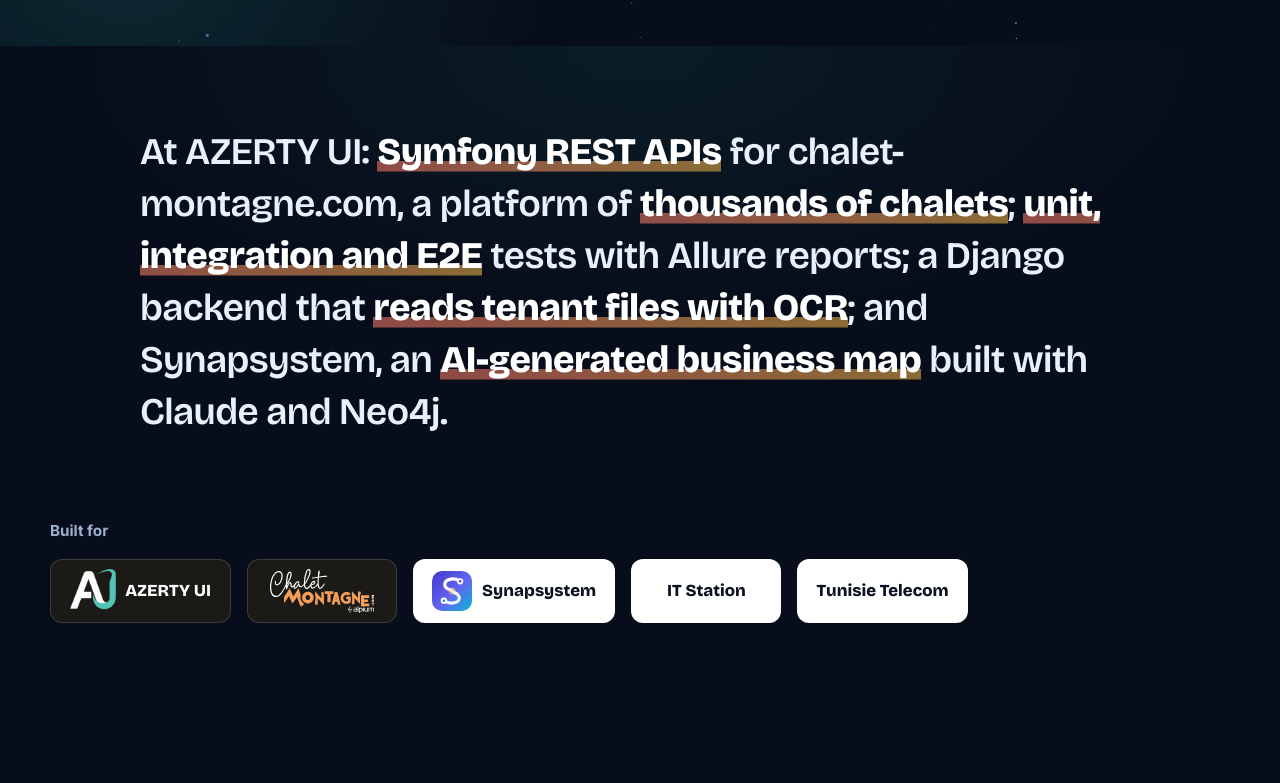
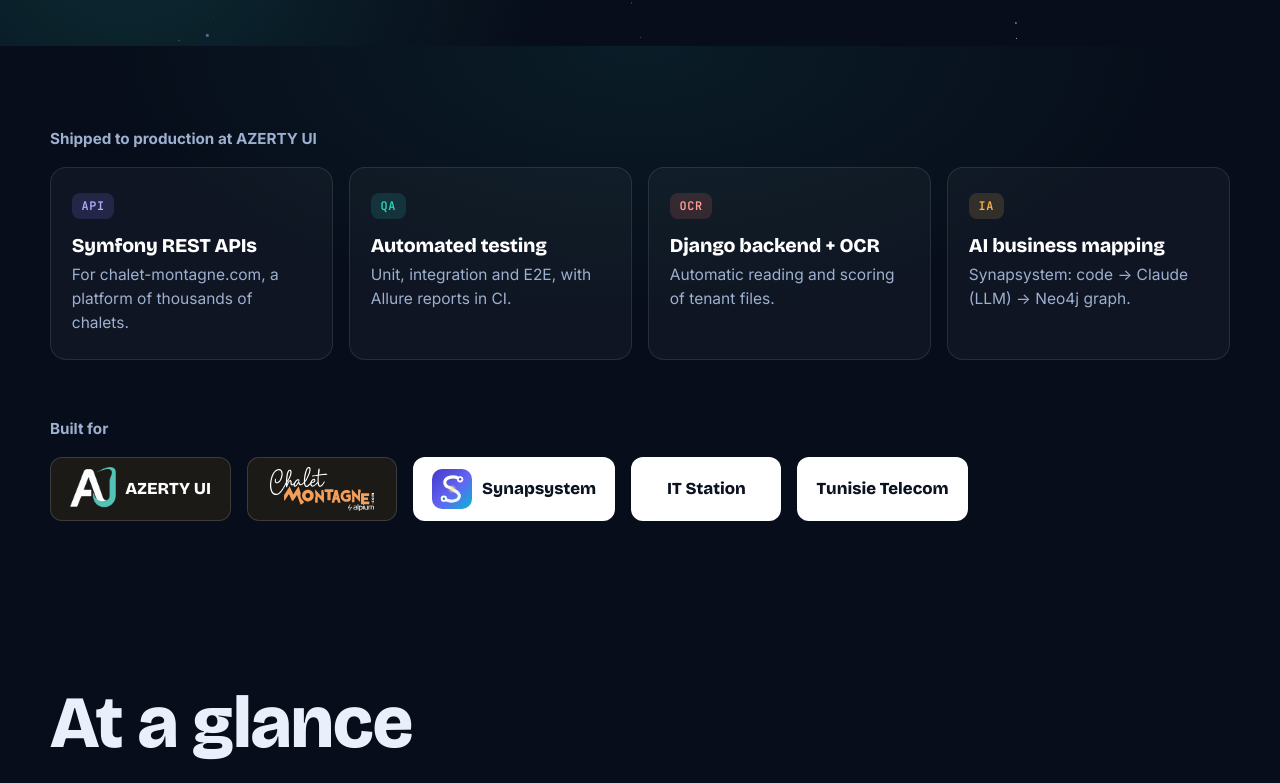
Before and after one commit to FerdawesAbdessalem/FerdawesAbdessalem.github.io, a plain HTML site: page index.html in a window 1280 px wide. Shown: the part 783-1566 px from the top of the page. Drawn offline with nearby package versions, Linux system fonts and the light colour scheme; animation ran at ten frames a second.

Commit message:
Headline full stack, proof sentence as 4 readable cards

```diff
--- a/animations.js
+++ b/animations.js
@@ -240,7 +240,7 @@
   /* ---------- 5. Apparition au défilement ---------- */
   let revealIO = null;
   function reveal() {
-    const els = document.querySelectorAll(".reveal:not(.in), .proof-text:not(.in)");
+    const els = document.querySelectorAll(".reveal:not(.in)");
     if (REDUCE || !("IntersectionObserver" in window)) { els.forEach((e) => e.classList.add("in")); return; }
     if (!revealIO) revealIO = new IntersectionObserver((es) => es.forEach((e) => {
       if (e.isIntersecting) { e.target.classList.add("in"); revealIO.unobserve(e.target); }
--- a/content.js
+++ b/content.js
@@ -24,9 +24,9 @@ window.CONTENT = {
     },
     /* Grand titre : chaque mot apparaît l'un après l'autre */
     "hero.title": {
-      fr: "Je construis des API qui tiennent",
-      en: "I build APIs that hold up",
-      it: "Costruisco API che reggono"
+      fr: "Du backend à l'interface",
+      en: "From backend to interface",
+      it: "Dal backend all'interfaccia"
     },
     "hero.summary": {
       fr: "Ingénieure en développement logiciel, spécialisée dans la conception et le développement de solutions backend et full stack. Expérience en architecture et développement d'API REST, automatisation des tests et intégration continue (CI/CD), avec une maîtrise de plusieurs technologies et frameworks, notamment Symfony, Django et Angular.",
@@ -51,9 +51,9 @@ window.CONTENT = {
     },
 
     "proof": {
-      fr: "Chez AZERTY UI : des **API REST Symfony** pour chalet-montagne.com, une plateforme de **milliers de chalets** ; des tests **unitaires, d'intégration et E2E** avec rapports Allure ; un backend Django qui **lit les dossiers locataires par OCR** ; et Synapsystem, une **cartographie métier générée par IA** avec Claude et Neo4j.",
-      en: "At AZERTY UI: **Symfony REST APIs** for chalet-montagne.com, a platform of **thousands of chalets**; **unit, integration and E2E** tests with Allure reports; a Django backend that **reads tenant files with OCR**; and Synapsystem, an **AI-generated business map** built with Claude and Neo4j.",
-      it: "In AZERTY UI: **API REST Symfony** per chalet-montagne.com, una piattaforma con **migliaia di chalet**; test **unitari, di integrazione ed E2E** con report Allure; un backend Django che **legge i fascicoli degli inquilini con l'OCR**; e Synapsystem, una **mappa aziendale generata dall'IA** con Claude e Neo4j."
+      fr: "En production chez AZERTY UI",
+      en: "Shipped to production at AZERTY UI",
+      it: "In produzione presso AZERTY UI"
     },
     "clients":     { fr: "Réalisé pour", en: "Built for", it: "Realizzato per" },
 
@@ -110,6 +110,22 @@ window.CONTENT = {
     en: "cv/Ferdaoues_Abdessalem_Resume.pdf",
     it: "cv/Ferdaoues_Abdessalem_CV_IT.pdf"
   },
+
+  /* ---------- Réalisations clés (4 cartes sous le hero) ---------- */
+  proof: [
+    { k: "API", c: "violet",
+      t: { fr: "API REST Symfony", en: "Symfony REST APIs", it: "API REST Symfony" },
+      d: { fr: "Pour chalet-montagne.com, une plateforme de milliers de chalets.", en: "For chalet-montagne.com, a platform of thousands of chalets.", it: "Per chalet-montagne.com, una piattaforma con migliaia di chalet." } },
+    { k: "QA", c: "teal",
+      t: { fr: "Tests automatisés", en: "Automated testing", it: "Test automatizzati" },
+      d: { fr: "Unitaires, d'intégration et E2E, avec rapports Allure dans la CI.", en: "Unit, integration and E2E, with Allure reports in CI.", it: "Unitari, di integrazione ed E2E, con report Allure in CI." } },
+    { k: "OCR", c: "coral",
+      t: { fr: "Backend Django + OCR", en: "Django backend + OCR", it: "Backend Django + OCR" },
+      d: { fr: "Lecture et scoring automatiques des dossiers locataires.", en: "Automatic reading and scoring of tenant files.", it: "Lettura e punteggio automatici dei fascicoli degli inquilini." } },
+    { k: "IA", c: "amber",
+      t: { fr: "Cartographie métier par IA", en: "AI business mapping", it: "Mappa aziendale con IA" },
+      d: { fr: "Synapsystem : code → Claude (LLM) → graphe Neo4j.", en: "Synapsystem: code → Claude (LLM) → Neo4j graph.", it: "Synapsystem: codice → Claude (LLM) → grafo Neo4j." } }
+  ],
 
   /* ---------- Logos « Réalisé pour » ---------- */
   clients: [
--- a/index.html
+++ b/index.html
@@ -25,7 +25,7 @@
   <link rel="preconnect" href="https://fonts.googleapis.com">
   <link rel="preconnect" href="https://fonts.gstatic.com" crossorigin>
   <link href="https://fonts.googleapis.com/css2?family=Bricolage+Grotesque:opsz,wght@12..96,600;12..96,800&family=Inter:wght@400;500;600;700&family=JetBrains+Mono:wght@400;600&display=swap" rel="stylesheet">
-  <link rel="stylesheet" href="style.css?v=b63e3076">
+  <link rel="stylesheet" href="style.css?v=65ca38ed">
   <link rel="stylesheet" href="animations.css?v=1aba511d">
 </head>
 <body>
@@ -120,7 +120,8 @@
     <!-- ===== Résultats en une phrase ===== -->
     <section class="proof dark">
       <div class="wrap">
-        <p class="proof-text" id="proof"></p>
+        <p class="proof-title reveal" data-i18n="proof">En production chez AZERTY UI</p>
+        <ul class="proof-grid" id="proof"></ul>
         <p class="clients-title" data-i18n="clients">Réalisé pour</p>
         <ul class="clients" id="clients"></ul>
       </div>
@@ -224,8 +225,8 @@
   </div>
 
   <noscript><p class="wrap">CV : <a href="cv/Ferdaoues_Abdessalem_CV_FR.pdf">FR</a> · <a href="cv/Ferdaoues_Abdessalem_Resume.pdf">EN</a> · <a href="cv/Ferdaoues_Abdessalem_CV_IT.pdf">IT</a></p></noscript>
-  <script src="content.js?v=7920ef12"></script>
-  <script src="main.js?v=d705f4b8"></script>
-  <script src="animations.js?v=b980ed9c"></script>
+  <script src="content.js?v=74fe41b9"></script>
+  <script src="main.js?v=ce9170e1"></script>
+  <script src="animations.js?v=45da1a2b"></script>
 </body>
 </html>
--- a/main.js
+++ b/main.js
@@ -95,7 +95,12 @@
     $("#cv-link").href = C.cv[lang];
     $("#cv-top").href = C.cv[lang];
 
-    $("#proof").innerHTML = md(t("proof"));
+    $("#proof").innerHTML = C.proof.map((p, i) => `
+      <li class="proof-card reveal" style="--s:${i}">
+        <span class="proof-badge b-${esc(p.c)}">${esc(p.k)}</span>
+        <h3>${esc(L(p.t, lang))}</h3>
+        <p>${esc(L(p.d, lang))}</p>
+      </li>`).join("");
 
     $("#clients").innerHTML = C.clients.map((c, i) => {
       const inner = `${c.logo ? `<img src="${esc(c.logo)}" alt="${esc(c.name)}" loading="lazy">` : ""}${c.label ? `<span>${esc(c.label)}</span>` : ""}`;
--- a/style.css
+++ b/style.css
@@ -246,10 +246,21 @@ h3.sub  { font-size: 1.5rem; margin: 4rem 0 1.4rem; }
     radial-gradient(800px 400px at 50% 0%, rgba(45, 212, 191, .08), transparent 70%),
     var(--night);
 }
-.proof-text {
-  max-width: 1000px; margin-inline: auto;
-  font: 600 clamp(1.45rem, 3vw, 2.35rem)/1.38 var(--display); letter-spacing: -.015em;
+.proof-title { font-weight: 700; font-size: .95rem; color: var(--on-night-muted); margin-bottom: 1rem; }
+.proof-grid { list-style: none; margin: 0; padding: 0; display: grid; grid-template-columns: repeat(4, 1fr); gap: 1rem; }
+.proof-card {
+  position: relative; padding: 1.4rem 1.3rem 1.5rem; border-radius: 16px;
+  background: rgba(255, 255, 255, .035); border: 1px solid var(--night-line);
+  transition: border-color .3s, background .3s, translate .35s var(--ease);
 }
+.proof-card:hover { border-color: rgba(45, 212, 191, .45); background: rgba(255, 255, 255, .06); translate: 0 -4px; }
+.proof-card h3 { font-size: 1.22rem; margin: 1rem 0 .45rem; color: #fff; }
+.proof-card p { color: var(--on-night-muted); font-size: .97rem; line-height: 1.55; }
+.proof-badge { display: inline-block; font: 600 .74rem var(--mono); letter-spacing: .06em; padding: .3rem .6rem; border-radius: 8px; }
+.b-violet { background: rgba(139, 125, 255, .16); color: #b4abff; }
+.b-teal   { background: rgba(45, 212, 191, .14); color: var(--teal); }
+.b-coral  { background: rgba(255, 122, 107, .15); color: #ff9d92; }
+.b-amber  { background: rgba(246, 183, 74, .15); color: var(--amber); }
 .hl {
   background: none; color: #fff; font-weight: 800;
   background-image: linear-gradient(90deg, color-mix(in srgb, var(--coral) 55%, transparent), color-mix(in srgb, var(--amber) 55%, transparent));
@@ -258,7 +269,7 @@ h3.sub  { font-size: 1.5rem; margin: 4rem 0 1.4rem; }
 }
 .light .hl { color: var(--ink); }
 .in .hl, .hl.in { background-size: 100% .28em; }
-.clients-title { margin: 5rem 0 1rem; font-weight: 700; font-size: .95rem; color: var(--on-night-muted); }
+.clients-title { margin: 3.5rem 0 1rem; font-weight: 700; font-size: .95rem; color: var(--on-night-muted); }
 .clients { list-style: none; margin: 0; padding: 0; display: flex; flex-wrap: wrap; gap: 1rem; }
 .client > a, .client > div {
   height: 64px; min-width: 150px; padding: 0 1.2rem; border-radius: 12px;
@@ -550,6 +561,7 @@ h3.sub  { font-size: 1.5rem; margin: 4rem 0 1.4rem; }
   .pipe-grid, .hire-grid { grid-template-columns: 1fr; }
   .certs { grid-template-columns: 1fr 1fr; }
   .glance-grid { grid-template-columns: 1fr; }
+  .proof-grid { grid-template-columns: 1fr 1fr; }
 }
 @media (max-width: 720px) {
   .nav { display: none; }
@@ -565,7 +577,7 @@ h3.sub  { font-size: 1.5rem; margin: 4rem 0 1.4rem; }
   .phone { top: 150px; width: 96px; border-radius: 18px; }
   .pills { display: none; }
   .case-side { flex-direction: column; }
-  .cards, .certs { grid-template-columns: 1fr; }
+  .cards, .certs, .proof-grid { grid-template-columns: 1fr; }
   .g-row, .h-row { grid-template-columns: 1fr; gap: .2rem; }
   .step { grid-template-columns: 1fr; gap: .4rem; padding-left: 2.2rem; }
   .film-cap { font-size: .85rem; }
```
